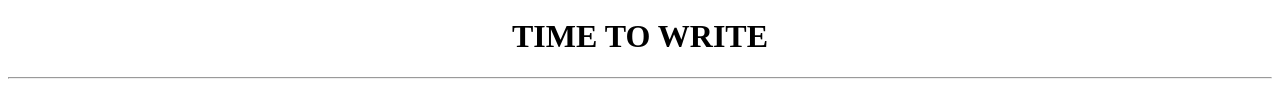
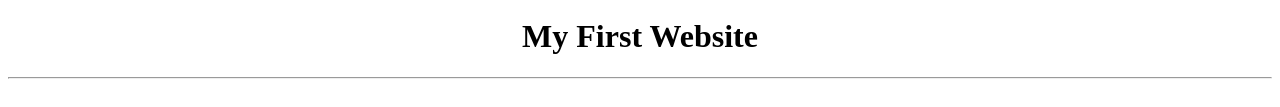
Before and after one commit to orpheusdark/defa, a plain HTML site: page index.html in a window 1280 px wide. Shown: the part 311-418 px from the top of the page. Drawn offline with Linux system fonts and the light colour scheme.

Commit message:
Update index.html

```diff
--- a/index.html
+++ b/index.html
@@ -1,7 +1,7 @@
 <!DOCKTYPE html>
 <html>
 <head>
-	<title>GunjanBen Sagar</title>
+	<title>Gunjanben Sagar</title>
  </head>
 	<body>
 		<div class="banner">
@@ -9,7 +9,7 @@
 		</div>
 
 		<div class="Main title">
-			<h1 align="center">TIME TO WRITE</h1>
+			<h1 align="center">My First Website</h1>
 		</div>
 
 		<hr>
```
